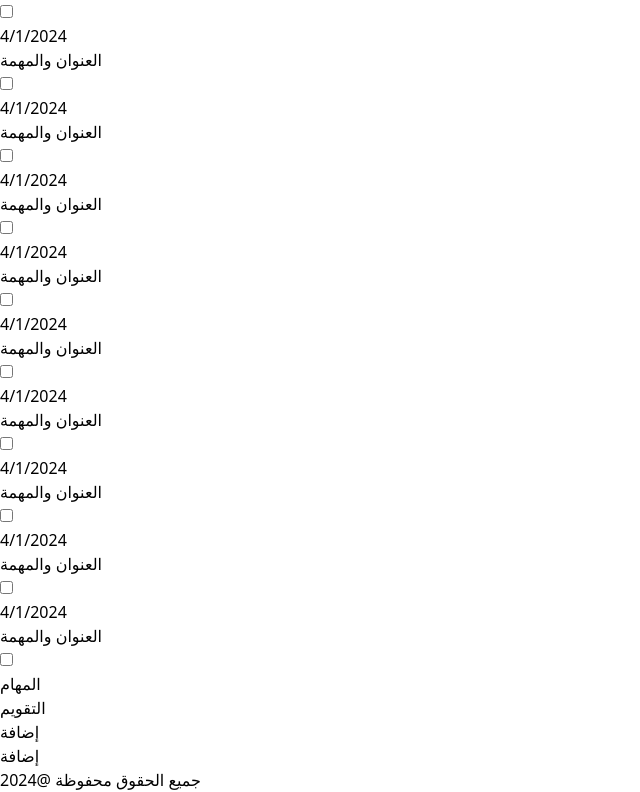
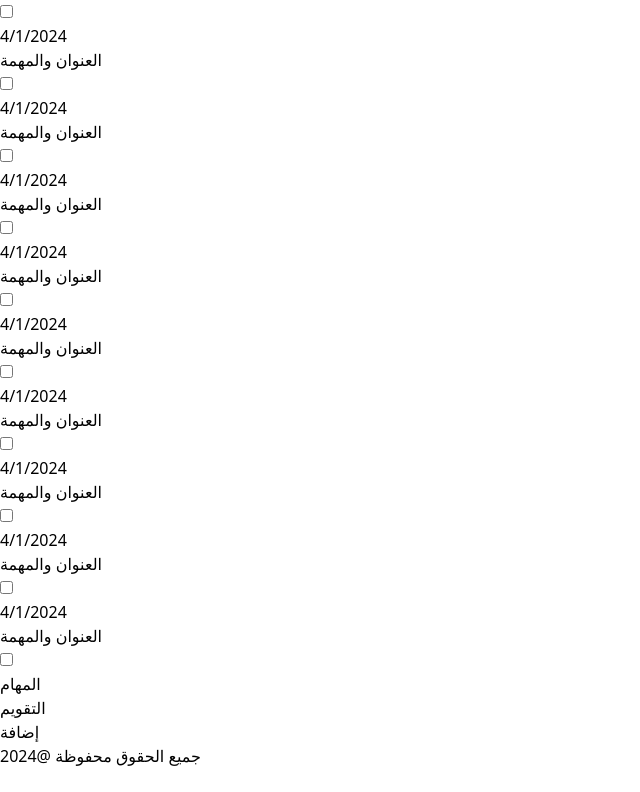
Before and after one commit to saad-als/jadwal, a React (Vite) app: page / in a window 1280 px wide. Shown: the part 1392-2184 px from the top of the page, without its empty margins (0-640 px from the left). After the commit the page ends 2160 px from the top, so only its background shows below. Built offline with nearby package versions, Linux system fonts and the light colour scheme.

Commit message:
this structure is way better than grid

```diff
--- a/src/pages/TasksPage.jsx
+++ b/src/pages/TasksPage.jsx
@@ -1,44 +1,30 @@
 import NavigationBar from "../components/NavigationBar"
 import MainBoard from "../components/MainBoard"
 import SideBar from "../components/SideBar"
-import AddButton from "../components/AddButton"
 export default function TasksPage() {
     return (
         <>
 
-            <div className="grid grid-rows-3 relative">
-                {/* first row */}
+            <div>
                 <div>
                     <NavigationBar />
                 </div>
-
-                {/* second row */}
-                <div className="grid grid-cols-4">
-                    <div className="flex justify-center p-5 w-full col-span-3">
-                        <MainBoard />
-                    </div>
-
-
-                    <div className="flex justify-center p-5 grid grid-rows-2">
-                        <SideBar />
-                        <div className="flex justify-end">
-                            <AddButton />
-                        </div>
-                    </div>
+                <div className="flex m-5 container ">
+                    <MainBoard />
+                    <SideBar />
 
                 </div>
 
+                <div>
 
-                {/* third row */}
-
-                <div>
                     <footer className="flex justify-center absolute inset-x-0 bottom-0 p-4 ">
                         <p className="text-slate-500">جميع الحقوق محفوظة @2024</p>
                     </footer>
 
                 </div>
+            </div>
 
-            </div>
+
 
 
 
```
